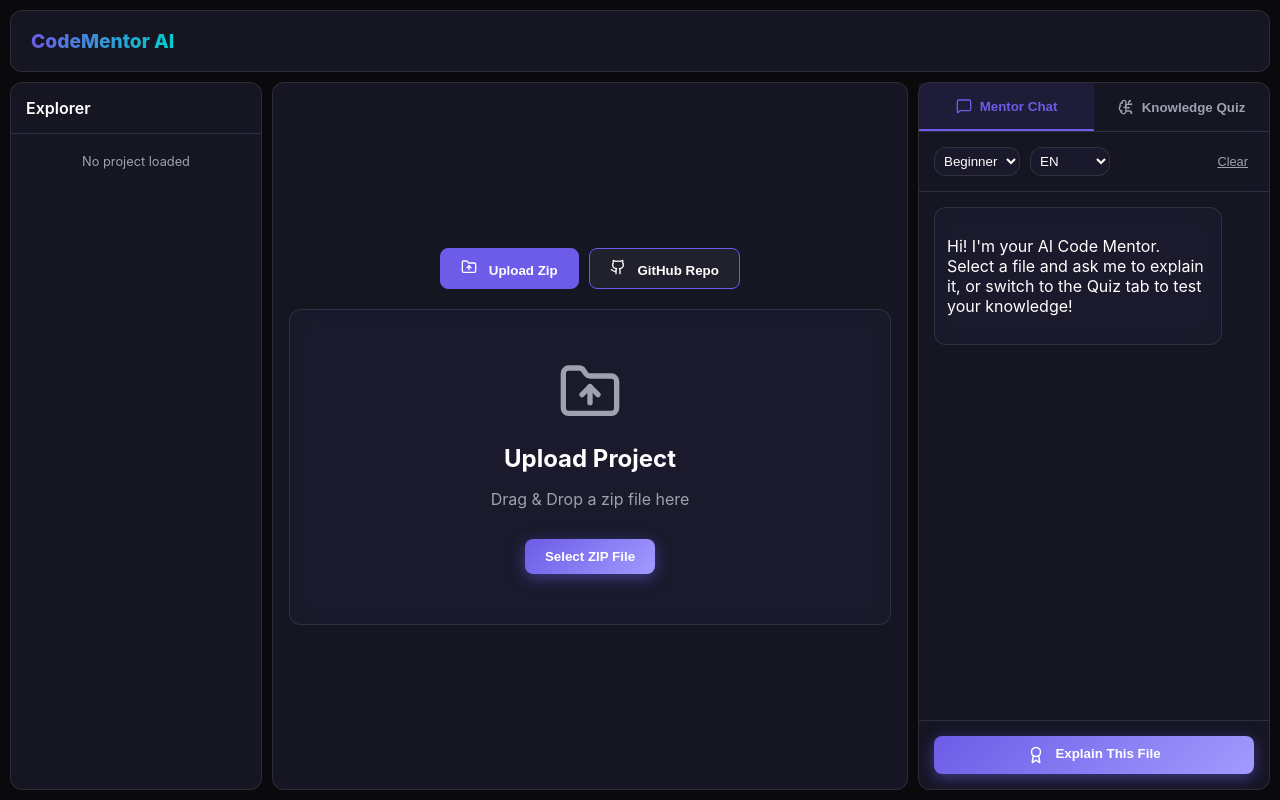
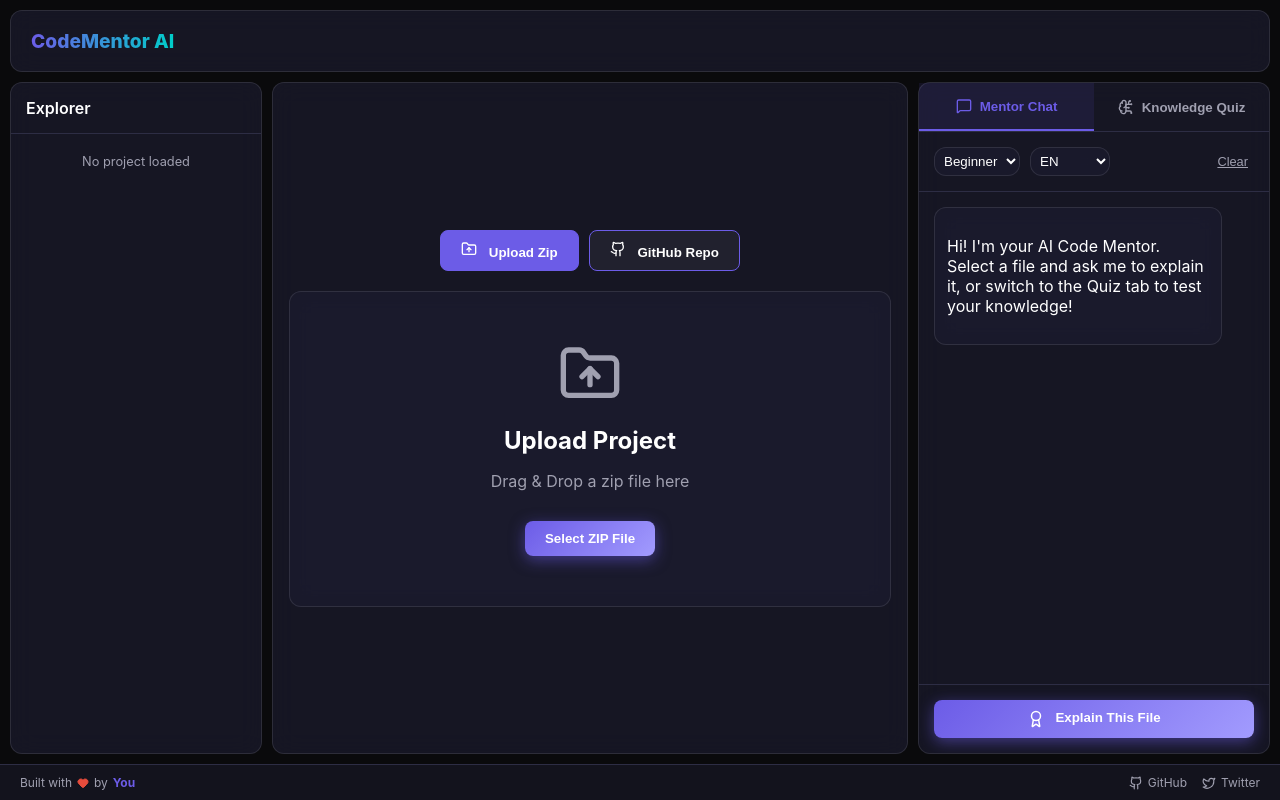
Before and after one commit to Priyanshug254/explain_my_code, a React app in the folder frontend/: page / in a window 1280 px wide. Built offline with nearby package versions, Linux system fonts and the light colour scheme; the HTML template or start-up script is replaced by a standard one.

Commit message:
Feat: Add Global Footer with links

```diff
--- a/frontend/src/App.jsx
+++ b/frontend/src/App.jsx
@@ -6,6 +6,7 @@ import FileUpload from './components/FileUpload';
 import FileTree from './components/FileTree';
 import CodeViewer from './components/CodeViewer';
 import MentorPanel from './components/MentorPanel';
+import Footer from './components/Footer';
 
 function App() {
   const [projectTree, setProjectTree] = useState(null);
@@ -79,6 +80,7 @@ function App() {
         </div>
 
       </div>
+      <Footer />
     </div>
   );
 }
--- /dev/null
+++ b/frontend/src/components/Footer.jsx
@@ -0,0 +1,30 @@
+import { Github, Heart, Twitter } from 'lucide-react';
+
+const Footer = () => {
+    return (
+        <footer style={{
+            padding: '10px 20px',
+            borderTop: '1px solid var(--border)',
+            display: 'flex',
+            justifyContent: 'space-between',
+            alignItems: 'center',
+            fontSize: '12px',
+            color: 'var(--text-muted)',
+            background: 'rgba(20, 20, 30, 0.95)'
+        }}>
+            <div style={{ display: 'flex', alignItems: 'center', gap: '5px' }}>
+                Built with <Heart size={12} fill="#e74c3c" color="#e74c3c" /> by <span style={{ color: 'var(--primary)', fontWeight: 'bold' }}>You</span>
+            </div>
+            <div style={{ display: 'flex', gap: '15px' }}>
+                <a href="#" style={{ color: 'var(--text-muted)', display: 'flex', alignItems: 'center', gap: '5px', textDecoration: 'none' }}>
+                    <Github size={14} /> GitHub
+                </a>
+                <a href="#" style={{ color: 'var(--text-muted)', display: 'flex', alignItems: 'center', gap: '5px', textDecoration: 'none' }}>
+                    <Twitter size={14} /> Twitter
+                </a>
+            </div>
+        </footer>
+    );
+};
+
+export default Footer;
```
